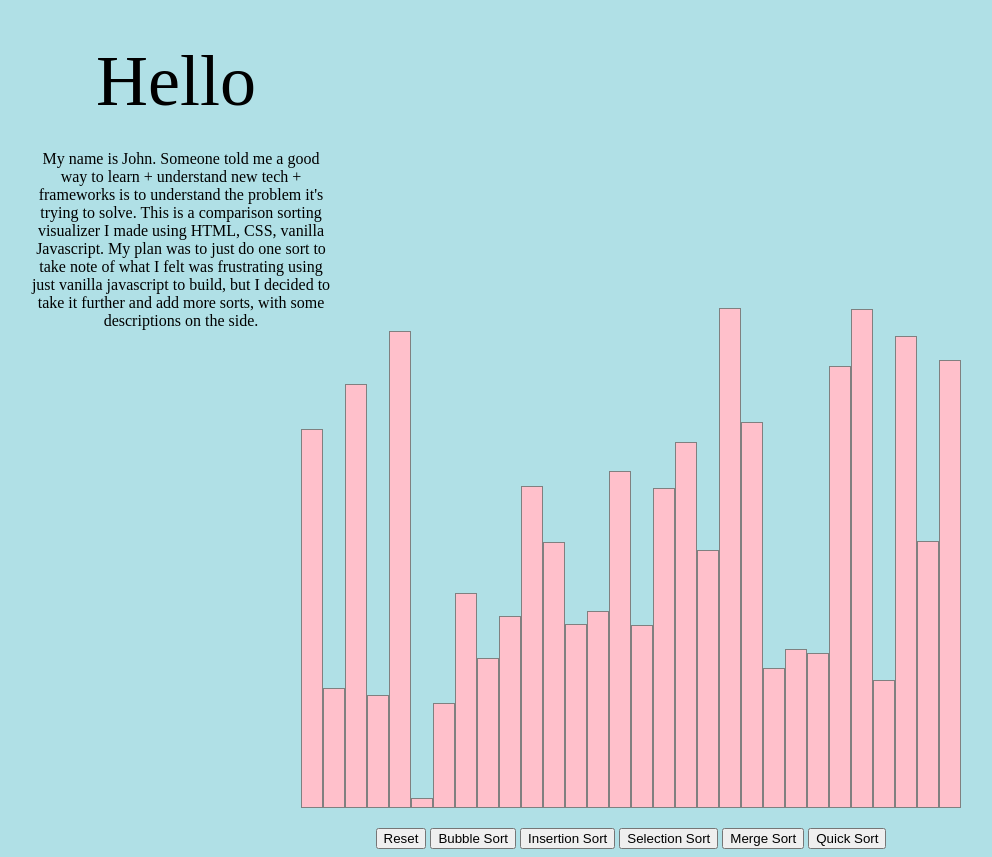
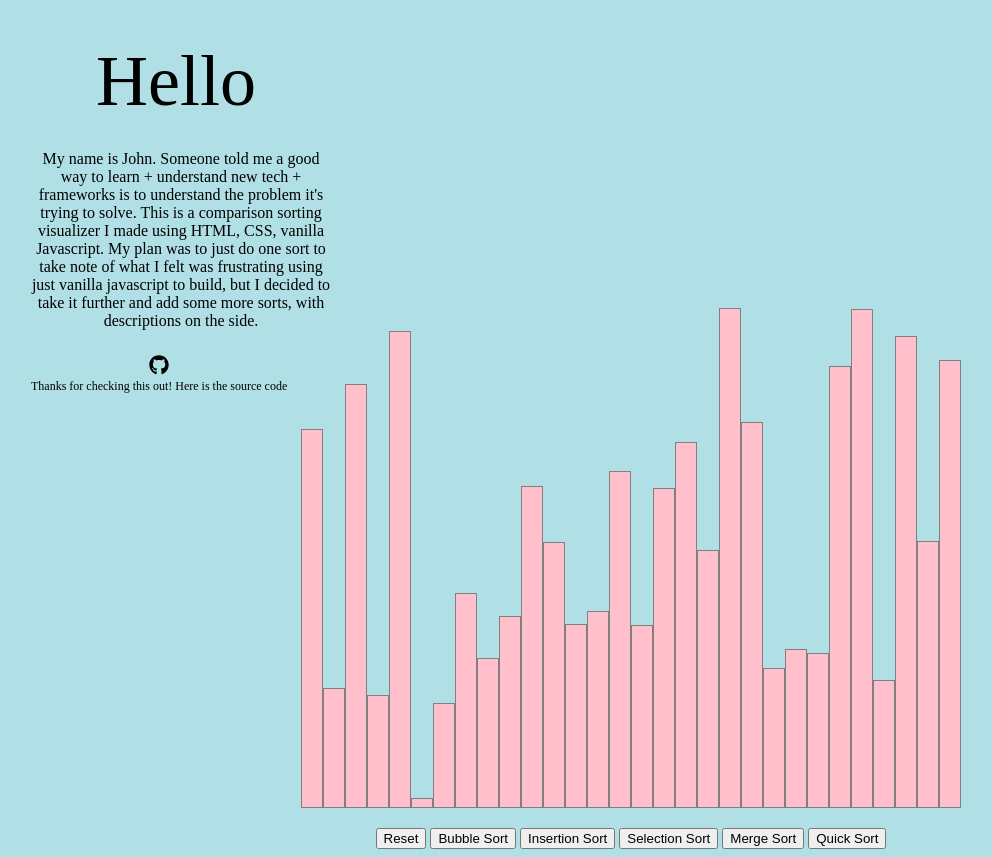
Before and after one commit to jt5301/vanilla_sorting, a PHP site: page / in a window 1280 px wide. Shown: the whole page, without its empty margins (9-1001 px from the left). Run offline with PHP 8.4, Linux system fonts and the light colour scheme; some web fonts are replaced.

Commit message:
added github link

```diff
--- a/app.js
+++ b/app.js
@@ -4,7 +4,6 @@ import { quickSortFunction } from './sortApps/quickSort.js'
 import { insertionSortFunction } from './sortApps/insertionSort.js'
 import { selectionSortFunction } from './sortApps/selectionSort.js'
 import { heightGenerator, buttonTimeouts } from './HelperFunctions.js'
-
 
 const container = document.getElementById('mainContainer')
 let primaryColor = 'pink'
--- a/index.html
+++ b/index.html
@@ -5,7 +5,8 @@
   <meta charset="UTF-8">
   <meta name="viewport" content="width=device-width, initial-scale=1.0">
   <link rel='stylesheet' href='style.css'>
-  <title>Document</title>
+  <title>Document
+  </title>
 </head>
 
 <body>
@@ -18,7 +19,18 @@
       was to just
       do one sort to take
       note of what I felt was frustrating using just vanilla javascript to build, but I decided to take it further
-      and add more sorts, with some descriptions on the side. </div>
+      and add some more sorts, with descriptions on the side.
+
+      <div id='iconContainer'>
+        <a class='link' href='https://github.com/jt5301/vanilla_sorting'>
+          <img src="icons/github-brands.svg" alt="github" height="20px" width="20px" />
+          <div>Thanks for checking this out! Here is the source code </div>
+        </a>
+
+      </div>
+
+    </div>
+
     <div id='sortContainer'>
       <div id='sortTitle'></div>
       <div id='sortSummary'></div>
@@ -33,6 +45,8 @@
     <button id='merge'>Merge Sort</button>
     <button id='quick'>Quick Sort</button>
   </div>
+  <div>
+  </div>
   <script src='app.js' type='module'></script>
 </body>
 
--- a/style.css
+++ b/style.css
@@ -35,6 +35,22 @@
 font-size: 16px;
 }
 
+#iconContainer{
+  margin-top:25px;
+  display: flex;
+  font-size: 12px;
+}
+
+.link{
+  text-decoration: none;
+  color:black
+}
+.link:hover{
+  text-decoration:underline;
+}
+
+
+
 body {
   background-color: powderblue;
   text-align: center;
```
Also changed, not shown: icons/github-brands.svg (added).
